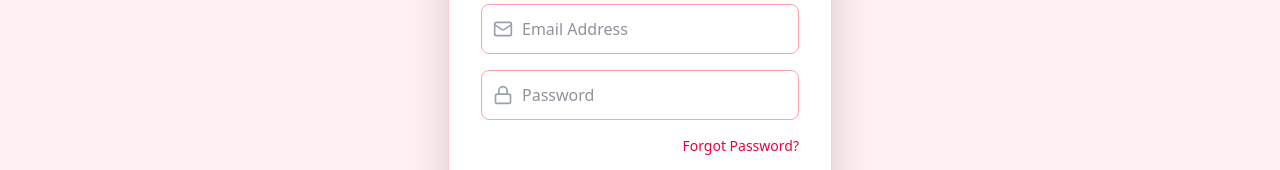
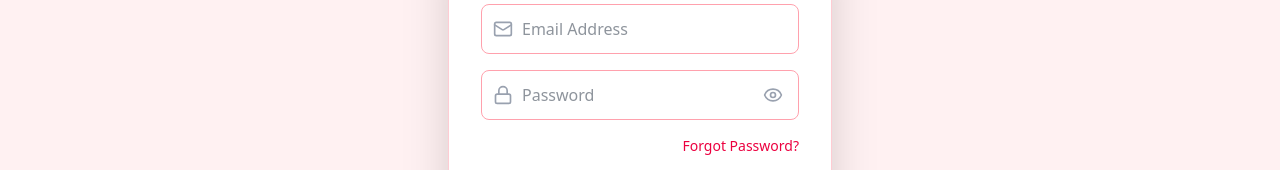
Before and after one commit to Maisha-sultana/SKILL, a React (Vite) app: page /login in a window 1280 px wide. Shown: the part 234-404 px from the top of the page. Built offline with nearby package versions, Linux system fonts and the light colour scheme; no server answers.

Commit message:
added changes

```diff
--- a/package.json
+++ b/package.json
@@ -11,6 +11,7 @@
   },
   "dependencies": {
     "@tailwindcss/vite": "^4.1.17",
+    "aos": "^2.3.4",
     "firebase": "^12.6.0",
     "lucide-react": "^0.552.0",
     "react": "^19.1.1",
--- a/src/pages/Login.jsx
+++ b/src/pages/Login.jsx
@@ -1,10 +1,10 @@
-// src/pages/Login.jsx
+// src/pages/Login.jsx (Password Toggle Implemented)
 
 import React, { useState } from 'react';
 import { useNavigate } from 'react-router-dom';
 import { signInWithPopup, signInWithEmailAndPassword } from 'firebase/auth';
 import { auth, googleProvider } from '../firebase';
-import { LogIn, Mail, Lock, Globe } from 'lucide-react';
+import { LogIn, Mail, Lock, Globe, Eye, EyeOff } from 'lucide-react'; // 🎯 Added Eye, EyeOff
 import { notifySuccess, notifyError } from '../components/Toast';
 
 const Login = ({ isLoggedIn }) => {
@@ -12,6 +12,8 @@ const Login = ({ isLoggedIn }) => {
     const [email, setEmail] = useState('');
     const [password, setPassword] = useState('');
     const [isLoading, setIsLoading] = useState(false);
+    // 🎯 New State for Password Toggle
+    const [showPassword, setShowPassword] = useState(false);
 
     // Synchronously check if the user is already logged in.
     if (isLoggedIn) {
@@ -30,7 +32,6 @@ const Login = ({ isLoggedIn }) => {
     // --- Handler for Forgot Password link (Passes email state) ---
     const handleForgetPasswordClick = (e) => {
         e.preventDefault();
-        // Use navigate with state to pass the current email value
         navigate('/forget-password', { state: { email: email } });
     };
 
@@ -44,7 +45,6 @@ const Login = ({ isLoggedIn }) => {
 
         setIsLoading(true);
         try {
-            // Logs in using Firebase Email/Password
             await signInWithEmailAndPassword(auth, email, password);
             handleSuccessfulLogin();
         } catch (error) {
@@ -90,24 +90,34 @@ const Login = ({ isLoggedIn }) => {
                         />
                     </div>
 
-                    {/* Password Field */}
+                    {/* Password Field (Modified for Toggle) */}
                     <div className="relative">
                         <Lock className="w-5 h-5 absolute left-3 top-1/2 transform -translate-y-1/2 text-gray-400" />
                         <input
-                            type="password"
+                            // 🎯 Dynamic type based on showPassword state
+                            type={showPassword ? "text" : "password"}
                             placeholder="Password"
                             value={password}
                             onChange={(e) => setPassword(e.target.value)}
                             required
-                            className="w-full pl-10 pr-4 py-3 border border-rose-300 rounded-lg focus:ring-rose-500 focus:border-rose-500 transition duration-150"
+                            className="w-full pl-10 pr-10 py-3 border border-rose-300 rounded-lg focus:ring-rose-500 focus:border-rose-500 transition duration-150"
                         />
+                         {/* 🎯 Toggle Button */}
+                        <button
+                            type="button"
+                            onClick={() => setShowPassword(!showPassword)}
+                            className="absolute right-3 top-1/2 transform -translate-y-1/2 text-gray-400 hover:text-rose-500 p-1"
+                            title={showPassword ? "Hide password" : "Show password"}
+                        >
+                            {showPassword ? <EyeOff className="w-5 h-5" /> : <Eye className="w-5 h-5" />}
+                        </button>
                     </div>
 
                     {/* Forget Password Link */}
                     <div className="flex justify-end text-sm">
                         <a
                             href="/forget-password"
-                            onClick={handleForgetPasswordClick} // 🎯 Uses handler to pass state
+                            onClick={handleForgetPasswordClick}
                             className="text-rose-600 hover:text-rose-800 transition duration-300"
                         >
                             Forgot Password?
--- a/src/pages/Signup.jsx
+++ b/src/pages/Signup.jsx
@@ -1,8 +1,8 @@
-// src/pages/Signup.jsx
+// src/pages/Signup.jsx (Password Toggle Implemented)
 
 import React, { useState } from 'react';
 import { useNavigate } from 'react-router-dom';
-import { Mail, Lock, User, Link, UserPlus } from 'lucide-react';
+import { Mail, Lock, User, Link, UserPlus, Eye, EyeOff } from 'lucide-react'; // 🎯 Added Eye, EyeOff
 import { signInWithPopup, createUserWithEmailAndPassword, updateProfile } from 'firebase/auth';
 import { auth, googleProvider } from '../firebase';
 import { notifySuccess, notifyError } from '../components/Toast';
@@ -28,6 +28,8 @@ const Signup = () => {
     const [password, setPassword] = useState('');
     const [passwordError, setPasswordError] = useState('');
     const [isLoading, setIsLoading] = useState(false);
+    // 🎯 New State for Password Toggle
+    const [showPassword, setShowPassword] = useState(false);
 
     // --- Helper function for navigation after successful event ---
     const handleSuccessfulEvent = () => {
@@ -137,17 +139,27 @@ const Signup = () => {
                         />
                     </div>
 
-                    {/* Password Field */}
+                    {/* Password Field (Modified for Toggle) */}
                     <div className="relative">
                         <Lock className="w-5 h-5 absolute left-3 top-1/2 transform -translate-y-1/2 text-gray-400" />
                         <input
-                            type="password"
+                            // 🎯 Dynamic type based on showPassword state
+                            type={showPassword ? "text" : "password"}
                             placeholder="Password (Min 6 chars, Upper/Lower)"
                             value={password}
                             onChange={handlePasswordChange}
                             required
-                            className={`w-full pl-10 pr-4 py-3 border rounded-lg focus:ring-rose-500 focus:border-rose-500 transition duration-150 ${passwordError ? 'border-red-500' : 'border-rose-300'}`}
+                            className={`w-full pl-10 pr-10 py-3 border rounded-lg focus:ring-rose-500 focus:border-rose-500 transition duration-150 ${passwordError ? 'border-red-500' : 'border-rose-300'}`}
                         />
+                         {/* 🎯 Toggle Button */}
+                        <button
+                            type="button"
+                            onClick={() => setShowPassword(!showPassword)}
+                            className="absolute right-3 top-1/2 transform -translate-y-1/2 text-gray-400 hover:text-rose-500 p-1"
+                            title={showPassword ? "Hide password" : "Show password"}
+                        >
+                            {showPassword ? <EyeOff className="w-5 h-5" /> : <Eye className="w-5 h-5" />}
+                        </button>
                     </div>
 
                     {/* Password Error Message */}
```
Also changed, not shown: 1 other file (tests, documents, lock files or other folders).
